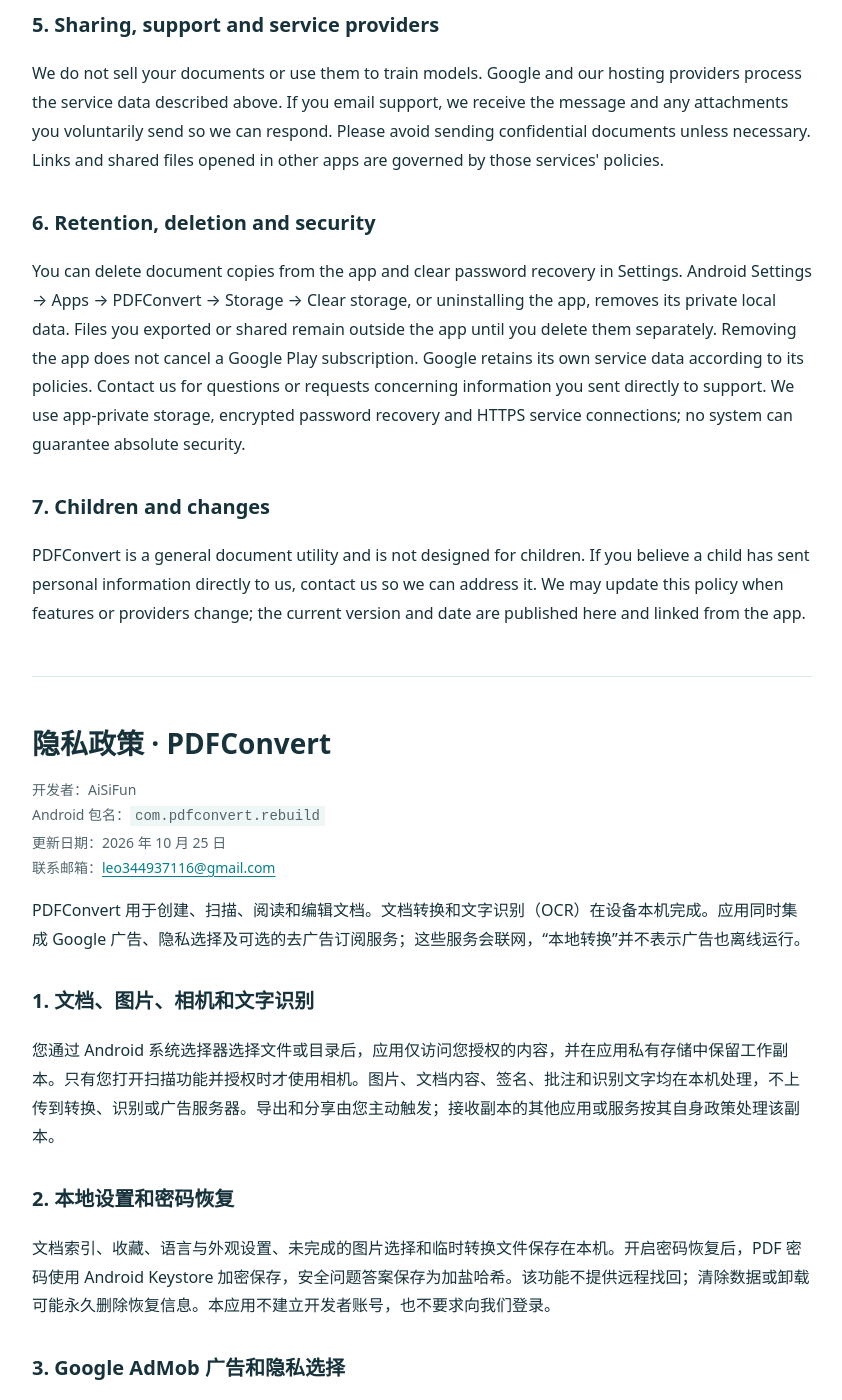
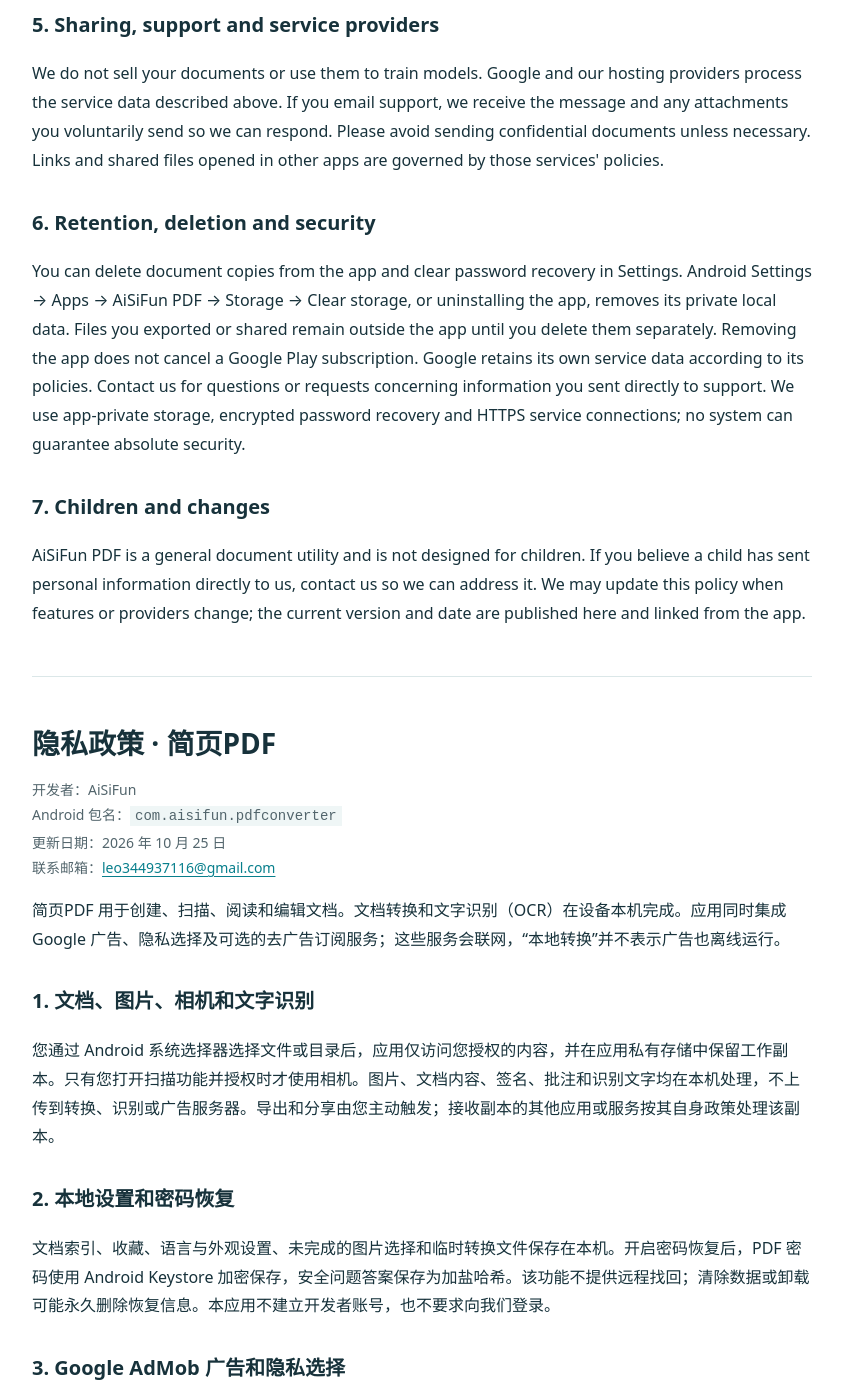
Before and after one commit to hluler/hluler.github.io, a Jekyll site: the page pdfconvert/privacy-policy.html, which Jekyll copies as it is, in a window 1280 px wide and 1400 px high, scrolled down 1727 px. Shown: the whole window, without its empty margins (218-1060 px from the left). Built offline with Jekyll 4.4.1, drawn with Linux system fonts in a browser that asks for light colours; some of the changed text lies outside the part shown.

Commit message:
Rename PDF app to AiSiFun PDF / 简页PDF and update package

```diff
--- a/pdfconvert/privacy-policy.html
+++ b/pdfconvert/privacy-policy.html
@@ -1,15 +1,15 @@
 <!doctype html>
 <html lang="en"><head><meta charset="utf-8"><meta name="viewport" content="width=device-width, initial-scale=1">
-<meta name="description" content="PDFConvert privacy policy: on-device document processing, Google AdMob advertising, and optional Google Play subscriptions.">
-<title>PDFConvert · Privacy Policy / 隐私政策</title>
+<meta name="description" content="AiSiFun PDF privacy policy: on-device document processing, Google AdMob advertising, and optional Google Play subscriptions.">
+<title>AiSiFun PDF · Privacy Policy / 隐私政策</title>
 <style>:root{color-scheme:light}*{box-sizing:border-box}body{max-width:820px;margin:auto;padding:32px 20px 64px;font:16px/1.8 system-ui,-apple-system,'Segoe UI','Microsoft YaHei',sans-serif;color:#17323b;background:#fff;overflow-wrap:anywhere}h1{font-size:28px;line-height:1.3;margin:28px 0 16px}h2{font-size:20px;margin-top:30px}a{color:#087f8c;text-underline-offset:3px}a:focus-visible{outline:2px solid #087f8c;outline-offset:4px}.meta{font-size:14px;color:#52656c}nav{display:flex;flex-wrap:wrap;gap:20px}code{background:#eff6f6;padding:2px 5px}li{margin:8px 0}hr{border:0;border-top:1px solid #dbe7e8;margin:48px 0}@media print{nav{display:none}body{padding:0;max-width:none}}</style></head>
 <body><nav aria-label="Language"><a href="#en" lang="en">English</a><a href="#zh" lang="zh-CN">简体中文</a><a href="terms.html">Terms / 使用条款</a></nav><main>
 <section id="en" lang="en" aria-labelledby="title-en">
-<h1 id="title-en">Privacy Policy · PDFConvert</h1>
-<p class="meta">Developer: AiSiFun<br>Android package: <code>com.pdfconvert.rebuild</code><br>Last updated: 25 October 2026<br>Contact: <a href="mailto:leo344937116@gmail.com">leo344937116@gmail.com</a></p>
-<p>PDFConvert helps you create, scan, read and edit documents. Document conversion and optical character recognition (OCR) take place on your device. The app also integrates Google services for advertising, privacy choices and optional ad-free subscriptions. These services use network connections; “local conversion” does not mean that advertising is offline.</p>
+<h1 id="title-en">Privacy Policy · AiSiFun PDF</h1>
+<p class="meta">Developer: AiSiFun<br>Android package: <code>com.aisifun.pdfconverter</code><br>Last updated: 25 October 2026<br>Contact: <a href="mailto:leo344937116@gmail.com">leo344937116@gmail.com</a></p>
+<p>AiSiFun PDF helps you create, scan, read and edit documents. Document conversion and optical character recognition (OCR) take place on your device. The app also integrates Google services for advertising, privacy choices and optional ad-free subscriptions. These services use network connections; “local conversion” does not mean that advertising is offline.</p>
 <h2>1. Documents, images, camera and OCR</h2>
-<p>When you select files or folders with Android's system picker, PDFConvert reads the content you authorize and keeps working copies in its private app storage. The camera is used only when you open the scanning feature and grant permission. Images, document contents, signatures, annotations and recognized text are processed on your device. We do not upload these materials to an OCR, conversion or advertising server. Exporting or sharing happens only through an action you choose; the receiving app or service then handles that copy under its own policy.</p>
+<p>When you select files or folders with Android's system picker, AiSiFun PDF reads the content you authorize and keeps working copies in its private app storage. The camera is used only when you open the scanning feature and grant permission. Images, document contents, signatures, annotations and recognized text are processed on your device. We do not upload these materials to an OCR, conversion or advertising server. Exporting or sharing happens only through an action you choose; the receiving app or service then handles that copy under its own policy.</p>
 <h2>2. Local preferences and password recovery</h2>
 <p>The app stores document listings, favorites, language and appearance preferences, unfinished image selections and temporary conversion files locally. If you enable password recovery, saved PDF passwords are encrypted using Android Keystore. The security answer is stored as a salted hash. This does not provide remote recovery, and uninstalling or clearing app data can permanently remove the recovery information. The app does not create a developer account or require you to sign in to us.</p>
 <h2>3. Google AdMob advertising and privacy choices</h2>
@@ -22,14 +22,14 @@
 <h2>5. Sharing, support and service providers</h2>
 <p>We do not sell your documents or use them to train models. Google and our hosting providers process the service data described above. If you email support, we receive the message and any attachments you voluntarily send so we can respond. Please avoid sending confidential documents unless necessary. Links and shared files opened in other apps are governed by those services' policies.</p>
 <h2>6. Retention, deletion and security</h2>
-<p>You can delete document copies from the app and clear password recovery in Settings. Android Settings → Apps → PDFConvert → Storage → Clear storage, or uninstalling the app, removes its private local data. Files you exported or shared remain outside the app until you delete them separately. Removing the app does not cancel a Google Play subscription. Google retains its own service data according to its policies. Contact us for questions or requests concerning information you sent directly to support. We use app-private storage, encrypted password recovery and HTTPS service connections; no system can guarantee absolute security.</p>
+<p>You can delete document copies from the app and clear password recovery in Settings. Android Settings → Apps → AiSiFun PDF → Storage → Clear storage, or uninstalling the app, removes its private local data. Files you exported or shared remain outside the app until you delete them separately. Removing the app does not cancel a Google Play subscription. Google retains its own service data according to its policies. Contact us for questions or requests concerning information you sent directly to support. We use app-private storage, encrypted password recovery and HTTPS service connections; no system can guarantee absolute security.</p>
 <h2>7. Children and changes</h2>
-<p>PDFConvert is a general document utility and is not designed for children. If you believe a child has sent personal information directly to us, contact us so we can address it. We may update this policy when features or providers change; the current version and date are published here and linked from the app.</p>
+<p>AiSiFun PDF is a general document utility and is not designed for children. If you believe a child has sent personal information directly to us, contact us so we can address it. We may update this policy when features or providers change; the current version and date are published here and linked from the app.</p>
 </section><hr>
 <section id="zh" lang="zh-CN" aria-labelledby="title-zh">
-<h1 id="title-zh">隐私政策 · PDFConvert</h1>
-<p class="meta">开发者：AiSiFun<br>Android 包名：<code>com.pdfconvert.rebuild</code><br>更新日期：2026 年 10 月 25 日<br>联系邮箱：<a href="mailto:leo344937116@gmail.com">leo344937116@gmail.com</a></p>
-<p>PDFConvert 用于创建、扫描、阅读和编辑文档。文档转换和文字识别（OCR）在设备本机完成。应用同时集成 Google 广告、隐私选择及可选的去广告订阅服务；这些服务会联网，“本地转换”并不表示广告也离线运行。</p>
+<h1 id="title-zh">隐私政策 · 简页PDF</h1>
+<p class="meta">开发者：AiSiFun<br>Android 包名：<code>com.aisifun.pdfconverter</code><br>更新日期：2026 年 10 月 25 日<br>联系邮箱：<a href="mailto:leo344937116@gmail.com">leo344937116@gmail.com</a></p>
+<p>简页PDF 用于创建、扫描、阅读和编辑文档。文档转换和文字识别（OCR）在设备本机完成。应用同时集成 Google 广告、隐私选择及可选的去广告订阅服务；这些服务会联网，“本地转换”并不表示广告也离线运行。</p>
 <h2>1. 文档、图片、相机和文字识别</h2>
 <p>您通过 Android 系统选择器选择文件或目录后，应用仅访问您授权的内容，并在应用私有存储中保留工作副本。只有您打开扫描功能并授权时才使用相机。图片、文档内容、签名、批注和识别文字均在本机处理，不上传到转换、识别或广告服务器。导出和分享由您主动触发；接收副本的其他应用或服务按其自身政策处理该副本。</p>
 <h2>2. 本地设置和密码恢复</h2>
@@ -44,7 +44,7 @@
 <h2>5. 分享、支持和服务提供方</h2>
 <p>我们不出售您的文档，也不使用其训练模型。Google 和托管提供方处理上述服务所需的数据。您发邮件联系支持时，我们会收到您主动提供的邮件及附件，用于答复；请避免发送不必要的机密文档。通过外部应用打开的链接和分享文件适用相应服务的政策。</p>
 <h2>6. 保存期限、删除和安全</h2>
-<p>您可在应用内删除文档副本，在设置中清除密码恢复信息。通过 Android 设置 → 应用 → PDFConvert → 存储 → 清除存储，或卸载应用，可删除其私有本地数据。已经导出或分享的副本需要在相应位置单独删除。卸载不会取消 Google Play 订阅。Google 按其政策保存服务数据。对于您直接发给支持的信息，可通过联系邮箱咨询或提出处理请求。应用使用私有存储、密码恢复加密及 HTTPS 服务连接，但任何系统都无法保证绝对安全。</p>
+<p>您可在应用内删除文档副本，在设置中清除密码恢复信息。通过 Android 设置 → 应用 → 简页PDF → 存储 → 清除存储，或卸载应用，可删除其私有本地数据。已经导出或分享的副本需要在相应位置单独删除。卸载不会取消 Google Play 订阅。Google 按其政策保存服务数据。对于您直接发给支持的信息，可通过联系邮箱咨询或提出处理请求。应用使用私有存储、密码恢复加密及 HTTPS 服务连接，但任何系统都无法保证绝对安全。</p>
 <h2>7. 儿童与政策变更</h2>
-<p>PDFConvert 是通用文档工具，不面向儿童设计。若您认为儿童直接向我们发送了个人信息，请联系开发者处理。功能或服务提供方变化时，我们可能更新本政策；当前版本和日期在此页面公布，并可从应用内访问。</p>
+<p>简页PDF 是通用文档工具，不面向儿童设计。若您认为儿童直接向我们发送了个人信息，请联系开发者处理。功能或服务提供方变化时，我们可能更新本政策；当前版本和日期在此页面公布，并可从应用内访问。</p>
 </section></main></body></html>
--- a/pdfconvert/terms.html
+++ b/pdfconvert/terms.html
@@ -1,10 +1,10 @@
-<!doctype html><html lang="en"><head><meta charset="utf-8"><meta name="viewport" content="width=device-width,initial-scale=1"><title>PDFConvert · Terms / 使用条款</title><style>body{max-width:800px;margin:auto;padding:32px 20px 64px;font:16px/1.8 system-ui,sans-serif;color:#17323b}h1{font-size:28px}h2{font-size:20px}a{color:#087f8c}hr{border:0;border-top:1px solid #dbe7e8;margin:44px 0}</style></head><body>
+<!doctype html><html lang="en"><head><meta charset="utf-8"><meta name="viewport" content="width=device-width,initial-scale=1"><title>AiSiFun PDF · Terms / 使用条款</title><style>body{max-width:800px;margin:auto;padding:32px 20px 64px;font:16px/1.8 system-ui,sans-serif;color:#17323b}h1{font-size:28px}h2{font-size:20px}a{color:#087f8c}hr{border:0;border-top:1px solid #dbe7e8;margin:44px 0}</style></head><body>
 <nav><a href="#en">English</a> · <a href="#zh">简体中文</a> · <a href="privacy-policy.html">Privacy / 隐私政策</a></nav>
-<section id="en" lang="en"><h1>PDFConvert · Terms of use</h1><p>Developer: AiSiFun · Updated 25 October 2026 · <a href="mailto:leo344937116@gmail.com">leo344937116@gmail.com</a></p>
+<section id="en" lang="en"><h1>AiSiFun PDF · Terms of use</h1><p>Developer: AiSiFun · Updated 25 October 2026 · <a href="mailto:leo344937116@gmail.com">leo344937116@gmail.com</a></p>
 <h2>Document tools</h2><p>Use files you are entitled to process. Keep backups and check exported results before relying on them. OCR can misread text; Office conversion does not reproduce every layout, chart or formula. Editing, compression and conversion can change document properties. You retain rights to your documents. An on-screen handwritten signature is an image annotation, not a promise of certificate-based digital signing or legal validity.</p>
 <h2>Monthly ad-free subscription</h2><p>Core document tools are free. The optional monthly subscription removes in-app advertisements; it does not promise additional conversion accuracy or exclusive PDF tools. The current localized price, currency, billing period and applicable terms are shown by Google Play before purchase. The app does not use the reference app's price as its own quotation.</p><p>Payment is handled by Google Play. A monthly subscription renews automatically at the applicable price unless canceled in Google Play. Manage or cancel it at <a href="https://play.google.com/store/account/subscriptions">Google Play subscriptions</a>. Cancellation stops future renewals; ad-free access continues until the paid period expires. Uninstalling the app does not cancel a subscription. Refunds and payment issues are handled under <a href="https://support.google.com/googleplay/answer/2479637">Google Play's refund policies</a> and applicable law.</p>
 <h2>Restore and testing</h2><p>Use “Restore purchases” with the Google Play account that purchased the subscription. Internet access and purchase verification are required to establish or refresh entitlement. The app may use a previously verified local entitlement for up to 24 hours, without extending beyond its paid expiry. Pending or unverified purchases do not activate ad-free access. A build marked QA may expose local simulations; these do not create a real subscription or charge money. Actual Google Play test purchases require Play Console test setup and clearly identified test payment methods.</p><h2>Privacy and support</h2><p>See the <a href="privacy-policy.html">privacy policy</a> for local document processing and Google service data. Contact support with the app version and a description of the issue; do not send confidential files unnecessarily. These terms do not remove rights you have under applicable law.</p></section>
-<hr><section id="zh" lang="zh-CN"><h1>PDFConvert · 使用条款</h1><p>开发者：AiSiFun · 更新日期：2026 年 10 月 25 日 · <a href="mailto:leo344937116@gmail.com">leo344937116@gmail.com</a></p>
+<hr><section id="zh" lang="zh-CN"><h1>简页PDF · 使用条款</h1><p>开发者：AiSiFun · 更新日期：2026 年 10 月 25 日 · <a href="mailto:leo344937116@gmail.com">leo344937116@gmail.com</a></p>
 <h2>文档工具</h2><p>请仅处理您有权使用的文件，保留原始备份，并在使用导出结果前检查。OCR 可能识别错误，Office 转换无法还原所有版式、图表或公式。编辑、压缩和转换可能改变文档属性。您保留文档权利。屏幕手写签名属于图像批注，不代表基于证书的数字签名，也不保证法律效力。</p>
 <h2>按月去广告订阅</h2><p>核心文档工具免费。可选的按月订阅仅移除应用内广告，不承诺额外转换精度或专属 PDF 工具。实际本地价格、币种、计费周期和相关条款由 Google Play 在付款前展示；本应用不会使用参考应用的价格冒充自身报价。</p><p>支付由 Google Play 处理。按月订阅按适用价格自动续订，除非您在 Google Play 取消。可通过 <a href="https://play.google.com/store/account/subscriptions">Google Play 订阅管理</a>管理或取消。取消后停止后续续订，已付款周期到期前继续享有去广告权益。卸载应用不会取消订阅。退款及支付问题依 <a href="https://support.google.com/googleplay/answer/2479637">Google Play 退款政策</a>及适用法律处理。</p>
 <h2>恢复与测试</h2><p>请使用原购买所用的 Google Play 账号选择“恢复购买”。首次获取和刷新权益需要联网并验证购买信息；应用可使用最近验证过的本地权益最长 24 小时，且不超过已付款到期时间。待付款或未验证订单不会启用去广告。标记 QA 的构建可能提供本地模拟，这些模拟不创建真实订阅，也不收费。Google Play 的真实测试购买需要 Console 测试配置，并使用明确标注的测试支付方式。</p><h2>隐私与支持</h2><p>本地文档处理和 Google 服务数据详见<a href="privacy-policy.html">隐私政策</a>。联系支持时请提供版本及问题描述，避免发送不必要的机密文件。本条款不排除您依法享有的权利。</p></section></body></html>
```
Also changed, not shown: pdfconvert/README.md (+3 -1 lines).
